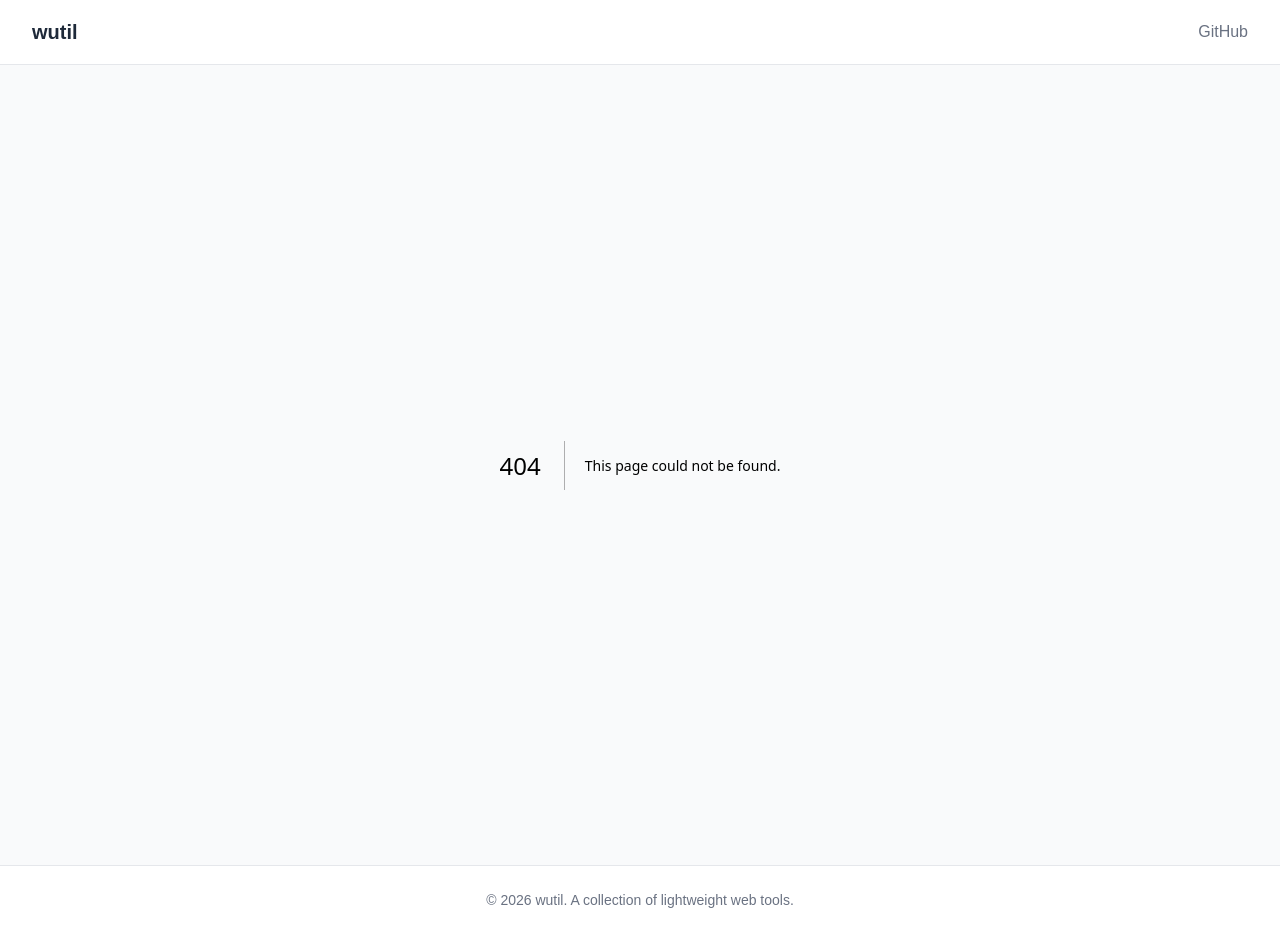
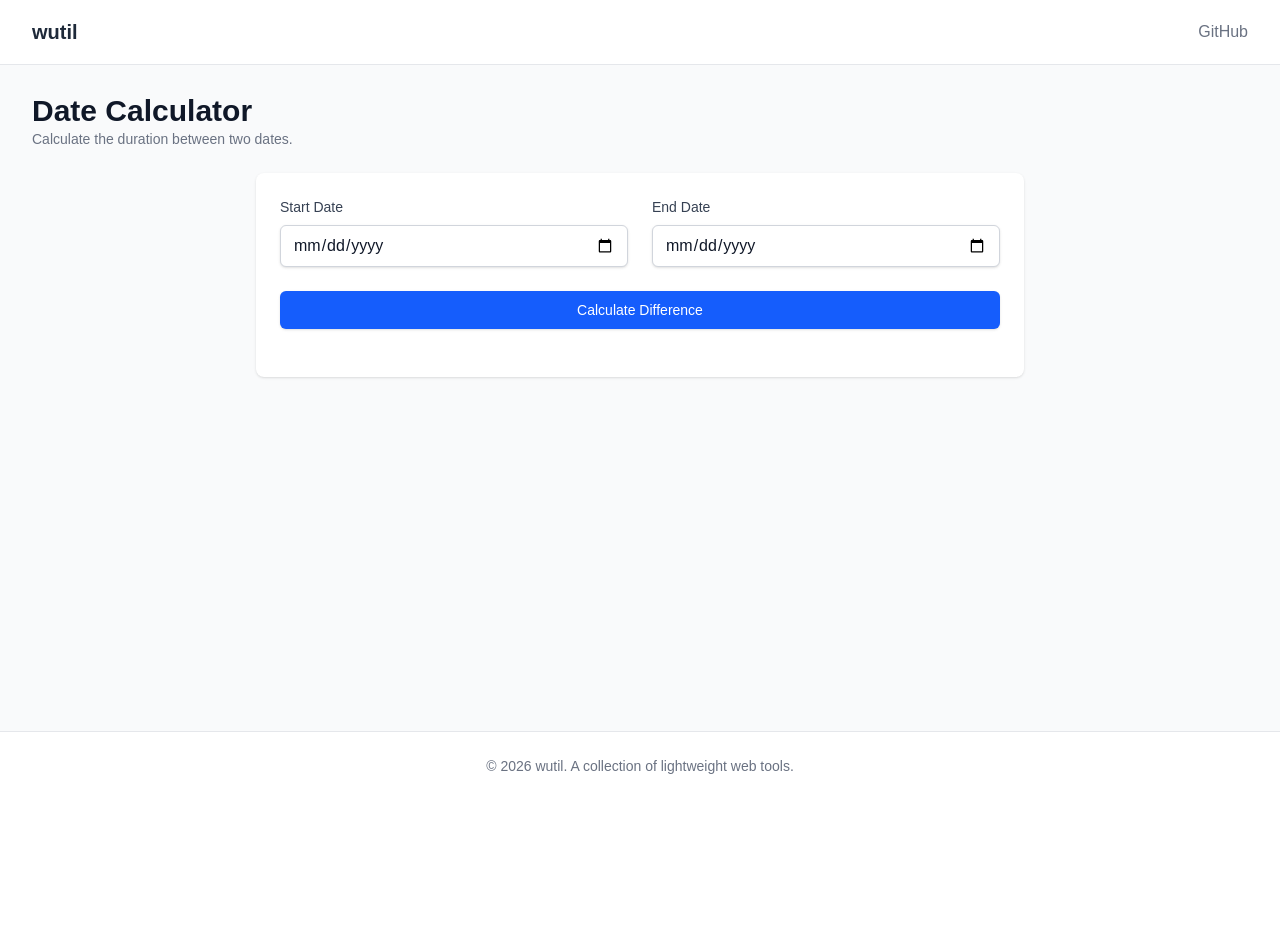
Before and after one commit to m1ngsama/wutil, a Next.js app: page /tools/date-calculator in a window 1280 px wide. Before the commit this address had no page. After the commit the page ends 800 px from the top, so only its background shows below. Built offline with nearby package versions, Linux system fonts and the light colour scheme.

Commit message:
feat: add hash generator and date calculator

```diff
--- a/src/app/page.tsx
+++ b/src/app/page.tsx
@@ -35,6 +35,20 @@ const tools: Tool[] = [
     description: 'Convert between common units of measurement.',
     href: '/tools/unit-converter',
     icon: '⚖️',
+    status: 'active',
+  },
+  {
+    name: 'Hash Generator',
+    description: 'Generate SHA-1, SHA-256, and other hashes securely.',
+    href: '/tools/hash-generator',
+    icon: '#️⃣',
+    status: 'active',
+  },
+  {
+    name: 'Date Calculator',
+    description: 'Calculate duration between two dates.',
+    href: '/tools/date-calculator',
+    icon: '📅',
     status: 'active',
   },
 ];
--- /dev/null
+++ b/src/app/tools/date-calculator/page.tsx
@@ -0,0 +1,93 @@
+'use client';
+
+import { useState } from 'react';
+
+export default function DateCalculator() {
+  const [startDate, setStartDate] = useState('');
+  const [endDate, setEndDate] = useState('');
+  const [diffResult, setDiffResult] = useState<{ days: number; weeks: string; months: string; years: string } | null>(null);
+
+  const calculateDiff = () => {
+    if (!startDate || !endDate) return;
+    const start = new Date(startDate);
+    const end = new Date(endDate);
+    const diffTime = Math.abs(end.getTime() - start.getTime());
+    const diffDays = Math.ceil(diffTime / (1000 * 60 * 60 * 24));
+
+    setDiffResult({
+      days: diffDays,
+      weeks: (diffDays / 7).toFixed(1),
+      months: (diffDays / 30.44).toFixed(1),
+      years: (diffDays / 365.25).toFixed(2)
+    });
+  };
+
+  return (
+    <div className="max-w-7xl mx-auto py-8 px-4 sm:px-6 lg:px-8">
+      <div className="md:flex md:items-center md:justify-between mb-6">
+        <div className="flex-1 min-w-0">
+          <h2 className="text-2xl font-bold leading-7 text-gray-900 dark:text-white sm:text-3xl sm:truncate">
+            Date Calculator
+          </h2>
+          <p className="mt-1 text-sm text-gray-500 dark:text-gray-400">
+            Calculate the duration between two dates.
+          </p>
+        </div>
+      </div>
+
+      <div className="bg-white dark:bg-gray-800 shadow rounded-lg p-6 max-w-3xl mx-auto">
+        <div className="grid grid-cols-1 md:grid-cols-2 gap-6 mb-6">
+          <div>
+            <label className="block text-sm font-medium text-gray-700 dark:text-gray-300 mb-2">Start Date</label>
+            <input
+              type="date"
+              className="block w-full border border-gray-300 dark:border-gray-600 rounded-md shadow-sm py-2 px-3 focus:outline-none focus:ring-blue-500 focus:border-blue-500 bg-white dark:bg-gray-900 text-gray-900 dark:text-gray-100"
+              value={startDate}
+              onChange={(e) => setStartDate(e.target.value)}
+            />
+          </div>
+          <div>
+            <label className="block text-sm font-medium text-gray-700 dark:text-gray-300 mb-2">End Date</label>
+             <input
+              type="date"
+              className="block w-full border border-gray-300 dark:border-gray-600 rounded-md shadow-sm py-2 px-3 focus:outline-none focus:ring-blue-500 focus:border-blue-500 bg-white dark:bg-gray-900 text-gray-900 dark:text-gray-100"
+              value={endDate}
+              onChange={(e) => setEndDate(e.target.value)}
+            />
+          </div>
+        </div>
+
+        <button
+          onClick={calculateDiff}
+          className="w-full flex justify-center py-2 px-4 border border-transparent rounded-md shadow-sm text-sm font-medium text-white bg-blue-600 hover:bg-blue-700 focus:outline-none focus:ring-2 focus:ring-offset-2 focus:ring-blue-500 mb-6"
+        >
+          Calculate Difference
+        </button>
+
+        {diffResult && (
+          <div className="bg-gray-50 dark:bg-gray-900 rounded-lg p-4">
+             <h3 className="text-lg font-medium text-gray-900 dark:text-white mb-4">Result</h3>
+             <dl className="grid grid-cols-2 gap-4 sm:grid-cols-4">
+               <div className="bg-white dark:bg-gray-800 p-4 rounded shadow-sm text-center">
+                 <dt className="text-xs text-gray-500 uppercase">Days</dt>
+                 <dd className="text-2xl font-bold text-gray-900 dark:text-white">{diffResult.days}</dd>
+               </div>
+               <div className="bg-white dark:bg-gray-800 p-4 rounded shadow-sm text-center">
+                 <dt className="text-xs text-gray-500 uppercase">Weeks</dt>
+                 <dd className="text-2xl font-bold text-gray-900 dark:text-white">{diffResult.weeks}</dd>
+               </div>
+               <div className="bg-white dark:bg-gray-800 p-4 rounded shadow-sm text-center">
+                 <dt className="text-xs text-gray-500 uppercase">Months</dt>
+                 <dd className="text-2xl font-bold text-gray-900 dark:text-white">~{diffResult.months}</dd>
+               </div>
+                <div className="bg-white dark:bg-gray-800 p-4 rounded shadow-sm text-center">
+                 <dt className="text-xs text-gray-500 uppercase">Years</dt>
+                 <dd className="text-2xl font-bold text-gray-900 dark:text-white">~{diffResult.years}</dd>
+               </div>
+             </dl>
+          </div>
+        )}
+      </div>
+    </div>
+  );
+}
--- /dev/null
+++ b/src/app/tools/hash-generator/page.tsx
@@ -0,0 +1,95 @@
+'use client';
+
+import { useState, useEffect } from 'react';
+
+export default function HashGenerator() {
+  const [input, setInput] = useState('');
+  const [hashes, setHashes] = useState<{ name: string; value: string }[]>([]);
+
+  useEffect(() => {
+    if (!input) {
+      setHashes([]);
+      return;
+    }
+
+    const generateHashes = async () => {
+      const encoder = new TextEncoder();
+      const data = encoder.encode(input);
+
+      const algos = [
+        { name: 'SHA-1', algo: 'SHA-1' },
+        { name: 'SHA-256', algo: 'SHA-256' },
+        { name: 'SHA-384', algo: 'SHA-384' },
+        { name: 'SHA-512', algo: 'SHA-512' },
+      ];
+
+      const results = await Promise.all(
+        algos.map(async ({ name, algo }) => {
+          const hashBuffer = await crypto.subtle.digest(algo, data);
+          const hashArray = Array.from(new Uint8Array(hashBuffer));
+          const hashHex = hashArray.map((b) => b.toString(16).padStart(2, '0')).join('');
+          return { name, value: hashHex };
+        })
+      );
+      setHashes(results);
+    };
+
+    generateHashes();
+  }, [input]);
+
+  return (
+    <div className="max-w-7xl mx-auto py-8 px-4 sm:px-6 lg:px-8">
+      <div className="md:flex md:items-center md:justify-between mb-6">
+        <div className="flex-1 min-w-0">
+          <h2 className="text-2xl font-bold leading-7 text-gray-900 dark:text-white sm:text-3xl sm:truncate">
+            Hash Generator
+          </h2>
+          <p className="mt-1 text-sm text-gray-500 dark:text-gray-400">
+            Generate SHA-1, SHA-256, SHA-384, and SHA-512 hashes securely in your browser.
+          </p>
+        </div>
+      </div>
+
+      <div className="grid grid-cols-1 gap-6">
+        <div>
+          <label className="block text-sm font-medium text-gray-700 dark:text-gray-300 mb-2">Input Text</label>
+          <textarea
+            className="w-full h-32 p-4 border border-gray-300 dark:border-gray-700 rounded-md focus:ring-blue-500 focus:border-blue-500 bg-white dark:bg-gray-800 text-gray-900 dark:text-gray-100 resize-y"
+            placeholder="Type text here..."
+            value={input}
+            onChange={(e) => setInput(e.target.value)}
+          />
+        </div>
+
+        <div className="space-y-4">
+          {hashes.map((hash) => (
+            <div key={hash.name} className="relative">
+              <label className="block text-sm font-medium text-gray-700 dark:text-gray-300 mb-1">{hash.name}</label>
+              <div className="flex rounded-md shadow-sm">
+                <input
+                  type="text"
+                  readOnly
+                  className="flex-1 min-w-0 block w-full px-3 py-2 rounded-none rounded-l-md border border-gray-300 dark:border-gray-700 bg-gray-50 dark:bg-gray-900 text-gray-900 dark:text-gray-100 sm:text-sm font-mono"
+                  value={hash.value}
+                />
+                <button
+                  type="button"
+                  onClick={() => navigator.clipboard.writeText(hash.value)}
+                  className="-ml-px relative inline-flex items-center space-x-2 px-4 py-2 border border-gray-300 dark:border-gray-700 text-sm font-medium rounded-r-md text-gray-700 dark:text-gray-200 bg-gray-50 dark:bg-gray-800 hover:bg-gray-100 dark:hover:bg-gray-700 focus:outline-none focus:ring-1 focus:ring-blue-500 focus:border-blue-500"
+                >
+                  <span>Copy</span>
+                </button>
+              </div>
+            </div>
+          ))}
+          {hashes.length === 0 && input && (
+             <p className="text-gray-500">Generating...</p>
+          )}
+          {hashes.length === 0 && !input && (
+            <p className="text-gray-500 italic">Enter text above to generate hashes.</p>
+          )}
+        </div>
+      </div>
+    </div>
+  );
+}
```
